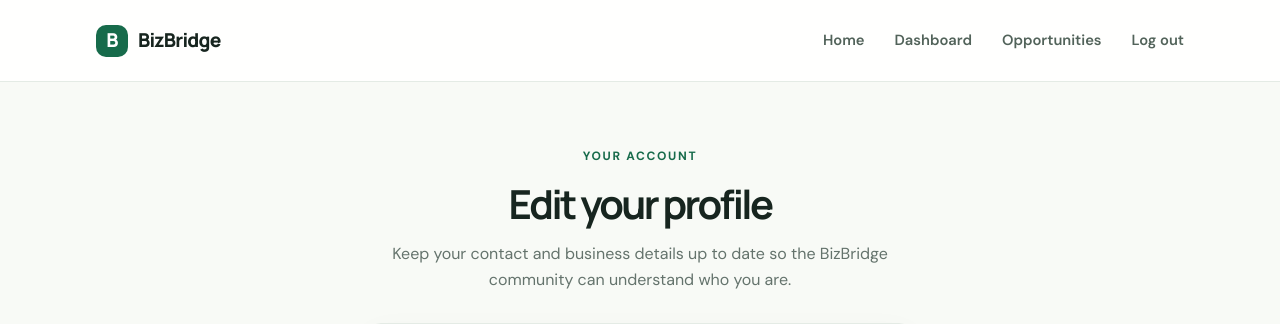
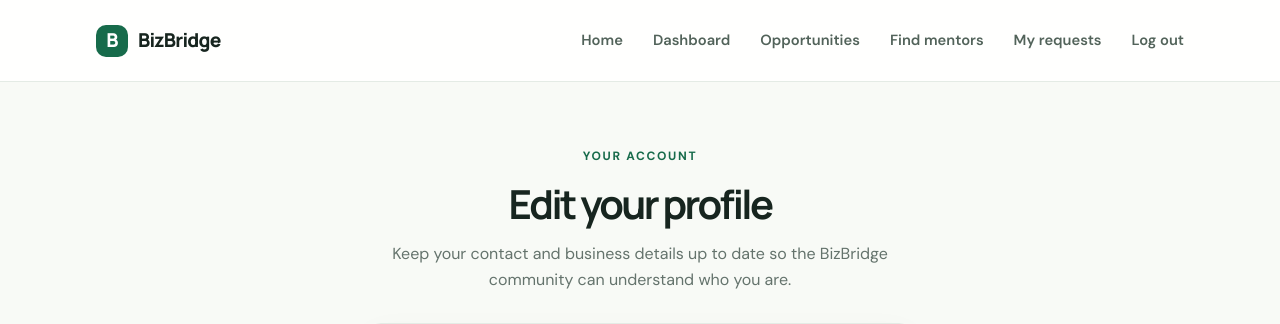
Before and after one commit to duwase7/bizbridge, a Django app: page /accounts/profile/ in a window 1280 px wide. Shown: the top 324 px of the page. Run offline with Django 5.2, Linux system fonts and the light colour scheme; the visitor is signed in with stand-in values (Sample User, id 1).

Commit message:
feat: add mentorship navigation

```diff
--- a/templates/base.html
+++ b/templates/base.html
@@ -16,6 +16,12 @@
             {% if user.is_authenticated %}
                 <a href="{% url 'dashboard' %}">Dashboard</a>
                 <a href="{% url 'opportunity_list' %}">Opportunities</a>
+                {% if user.role == "entrepreneur" %}
+                    <a href="{% url 'mentor_directory' %}">Find mentors</a>
+                    <a href="{% url 'mentorship_requests' %}">My requests</a>
+                {% elif user.role == "mentor" %}
+                    <a href="{% url 'mentorship_requests' %}">Mentorship requests</a>
+                {% endif %}
                 <form method="post" action="{% url 'logout' %}" class="nav-form">
                     {% csrf_token %}
                     <button class="nav-link" type="submit">Log out</button>
```
